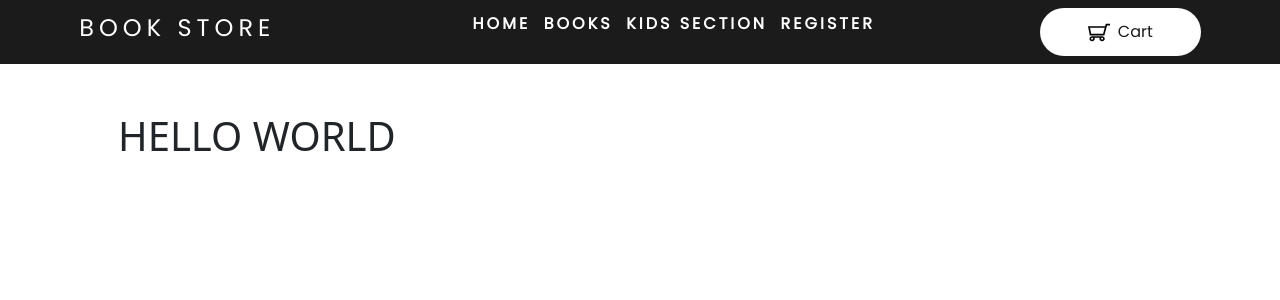
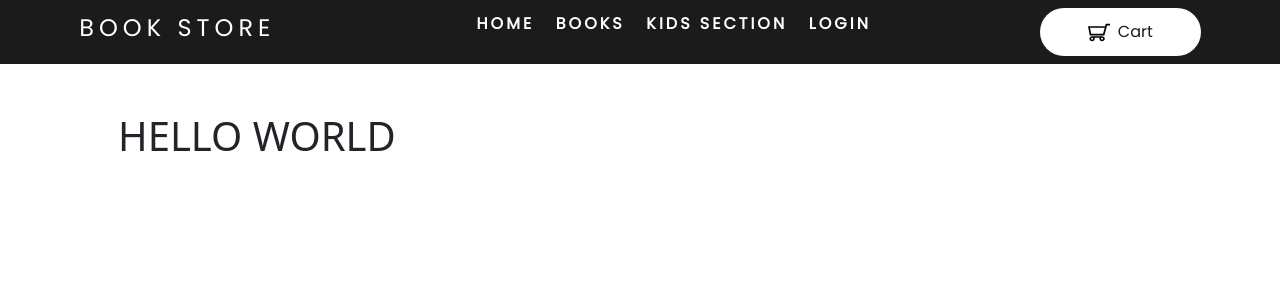
Before and after one commit to spiritnova/CS50-Final-Project, a Flask app: page / in a window 1280 px wide. Shown: the top 300 px of the page. Run offline with Flask 2, Linux system fonts and the light colour scheme.

Commit message:
Finished the login

```diff
--- a/app.py
+++ b/app.py
@@ -47,6 +47,6 @@ def index():
 
 
 
-@app.route("/register")
-def register():
+@app.route("/login")
+def login():
     return render_template("register.html")
--- a/templates/layout.html
+++ b/templates/layout.html
@@ -36,7 +36,7 @@
                 <a href="#">Kids Section</a>
             </li>
             <li>
-                <a href="#">Register</a>
+                <a href="#">Login</a>
             </li>
         </ul>
 
```
Also changed, not shown: templates/login.html (renamed from templates/register.html).
